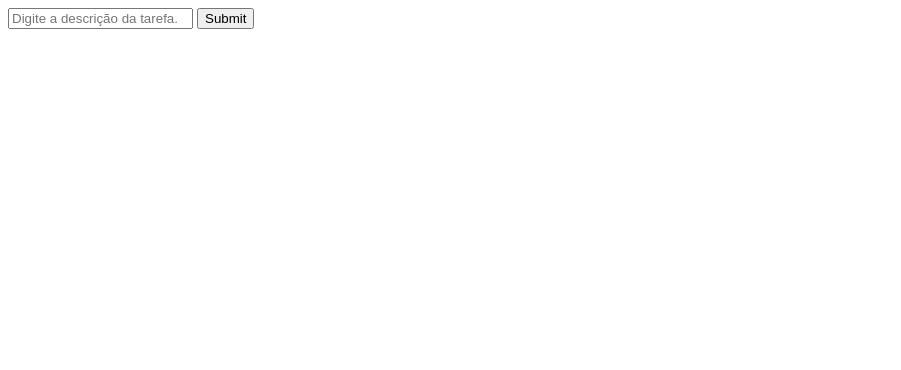
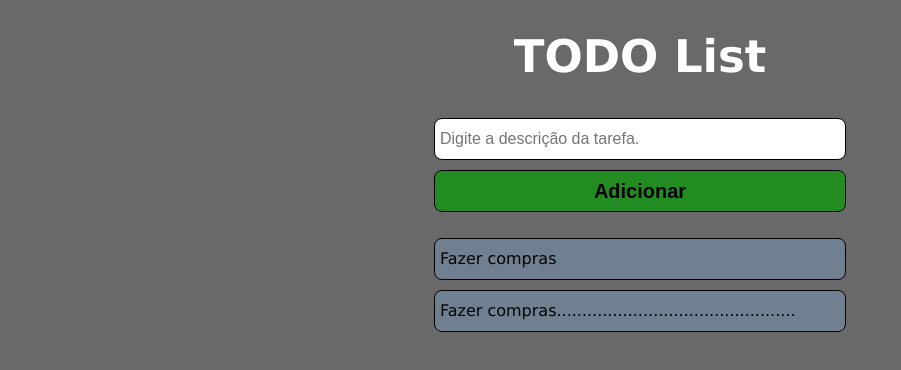
Before and after one commit to mat-marques/simple-todo-list-mvc, a website with bundled scripts: page index.html in a window 1280 px wide. Shown: the whole page, without its empty margins (0-901 px from the left). Built offline with nearby package versions, Linux system fonts and the light colour scheme.

Commit message:
feat: fluxo de interacao com usuário
#refs: 002

```diff
--- a/controllers/todo.controller.js
+++ b/controllers/todo.controller.js
@@ -5,11 +5,11 @@ export default class TodoController {
 
   handleEvent(e) {
     e.stopPropagation();
-        switch(e.type) {
-            case 'input':
+    switch (e.type) {
+      case "input":
         this.changeHandler(e.target);
         break;
-            case 'click':
+      case "click":
         this.clickHandler(e.target);
         break;
       default:
@@ -22,7 +22,6 @@ export default class TodoController {
   }
 
   clickHandler(target) {
-        if(this.model.description != null) this.model.save();
+    this.model.notify(this.model);
   }
-
-};
+}
--- a/index.html
+++ b/index.html
@@ -1,7 +1,10 @@
 <!DOCTYPE html>
 <html>
   <head>
-    <title>Simple TODO List</title>
+    <meta charset="utf-8">
+    <meta name="viewport" content="width=device-width, initial-scale=1">
+    <title>TODO List</title>
+    <link href="./views/todo.view.css" type="text/css" rel="stylesheet">
   </head>
   <body>
     <main id="root"></main>
--- a/models/database.js
+++ /dev/null
@@ -1,40 +0,0 @@
-export default class Database {
-    constructor() {
-        let request = window.indexedDB.open('DBToDos', 1);
-
-        request.onupgradeneeded = (e) => {
-            this.database =  e.target.result;
-            let objectStore = this.database.createObjectStore('todos', {
-                keyPath: 'id',
-                autoIncrement: true
-            });
-            objectStore.createIndex('id', 'id', {unique: true});
-        };
-
-        request.onsuccess = (e) => {
-            this.database = e.target.result;
-        };
-
-        request.onerror = (e) => {
-            alert('Ocorreu um problema no salvamento do item. Confira se o indexedDB está ativado em seu navegador.');
-        };
-    }
-
-    saveElement(table = 'todos', item = {}) {
-        let transaction = this.database.transaction(table, "readwrite");
-        let request = transaction.objectStore(table).add(item);
-
-        request.onerror = (e) => {
-            console.log("Erro na inserção de elemento na base de dados.");
-        };
-    }
-
-    deleteElement(table, id) {
-
-    }
-
-    getElements(table) {
-
-    }
-
-};
--- /dev/null
+++ b/models/observable.js
@@ -0,0 +1,25 @@
+export default class Observable {
+  constructor() {
+    this.observers = [];
+  }
+
+  addObserver(observer) {
+    this.observers.push(observer);
+  }
+
+  removeObserver(observer) {
+    const removeIndex = this.observers.findIndex((observer) => {
+      return observer === observer;
+    });
+
+    if (removeIndex !== -1) {
+      this.observers = this.observers.slice(removeIndex, 1);
+    }
+  }
+
+  notify(data) {
+    if (this.observers.length > 0) {
+      this.observers.forEach((observer) => observer.update(data));
+    }
+  }
+}
--- a/models/todo.model.js
+++ b/models/todo.model.js
@@ -1,29 +1,8 @@
-import Database from './database.js';
+import Observable from "./observable.js";
 
-export default class TodoModel {
-    constructor(id = null, state = 'todo', description = '') {
-        this.id = id;
-        this.state = state;
-        this.description = description;
-        this.table = 'todos';
-
-    }
-
-
-    setStateTodo() {
-        this.state = 'todo';
-    }
-
-    setStateDoing() {
-        this.state = 'doing';
-    }
-
-    setStateDone() {
-        this.state = 'done';
-    }
-
-    save() {
-
-    }
-
-};
+export default class TodoModel extends Observable {
+  constructor(description = "") {
+    super();
+    this.description = description;
+  }
+}
--- /dev/null
+++ b/views/observer.js
@@ -0,0 +1,3 @@
+export default class Observer {
+  update() {}
+}
--- /dev/null
+++ b/views/todo.view.css
@@ -0,0 +1,69 @@
+body {
+  background-color: dimgray;
+  font-family: Verdana, Geneva, Tahoma, sans-serif;
+}
+
+h1 {
+  text-align: center;
+  font-size: 45px;
+  font-weight: bold;
+  color: white;
+}
+
+#add-todo {
+  display: flex;
+  flex-wrap: wrap;
+}
+
+#add-todo div {
+  width: 100%;
+  text-align: center;
+}
+
+#add-todo div input,
+#add-todo div button {
+  width: 400px;
+  height: 30px;
+  line-height: 30px;
+  margin: 5px;
+  padding: 5px;
+  border: 1px solid black;
+  border-radius: 8px;
+  font-size: 16px;
+}
+
+#add-todo div button {
+  width: 412px;
+  background-color: #228b22;
+  height: auto;
+  font-weight: bold;
+  font-size: 20px;
+  cursor: pointer;
+}
+
+#todo-list ul {
+  width: 100%;
+  display: flex;
+  flex-wrap: wrap;
+  justify-content: center;
+  flex-direction: column;
+  align-items: center;
+  list-style-type: none;
+  padding: 0;
+  text-align: left;
+}
+
+#todo-list ul li {
+  width: 400px;
+  word-break: break-word;
+  white-space: pre-line;
+  border: 1px solid black;
+  border-radius: 8px;
+  min-height: 30px;
+  line-height: 30px;
+  vertical-align: middle;
+  padding: 5px;
+  margin: 5px;
+  background-color: #708090;
+  font-size: 16px;
+}
--- a/views/todo.view.js
+++ b/views/todo.view.js
@@ -1,6 +1,10 @@
-export default class TodoView {
+import Observer from "./observer.js";
+
+export default class TodoView extends Observer {
   constructor(controller) {
+    super();
     this.controller = controller;
+    this.controller.model.addObserver(this);
     this.app = document.getElementById("root");
     this.app.innerHTML = this.mountView();
     this.moundEvents();
@@ -8,12 +12,21 @@ export default class TodoView {
 
   mountView() {
     return `
+        <div id="title"> <h1>TODO List</h1> </div>
         <div id="add-todo">
+          <div>
             <input type="text" placeholder="Digite a descrição da tarefa." id="description"/>
-            <input type="submit" id="submit-todo"/>
+          </div>
+          <div>
+            <button id="submit-todo">
+              Adicionar
+            </button>
+          </div>
         </div>
         <div id="todo-list">
             <ul>
+              <li>Fazer compras</li>
+              <li>Fazer compras...............................................</li>
             </ul>
         </div>
         `;
@@ -23,7 +36,19 @@ export default class TodoView {
     let description = document.getElementById("description");
     let submit = document.getElementById("submit-todo");
 
-    if (submit != null) description.addEventListener("input", this.controller);
-    if (submit != null) submit.addEventListener("click", this.controller);
+    description.addEventListener("input", this.controller);
+    submit.addEventListener("click", this.controller);
+  }
+
+  mountTodo(todo) {
+    let ulTodoList = document.getElementById("todo-list").getElementsByTagName("ul")[0];
+
+    let li = document.createElement("li");
+    li.textContent = todo;
+    ulTodoList.append(li);
+  }
+
+  update(model) {
+    this.mountTodo(model.description);
   }
 }
```
Also changed, not shown: index.js (+6 -6 lines). Lines whose indentation alone changed are shown as unchanged.
